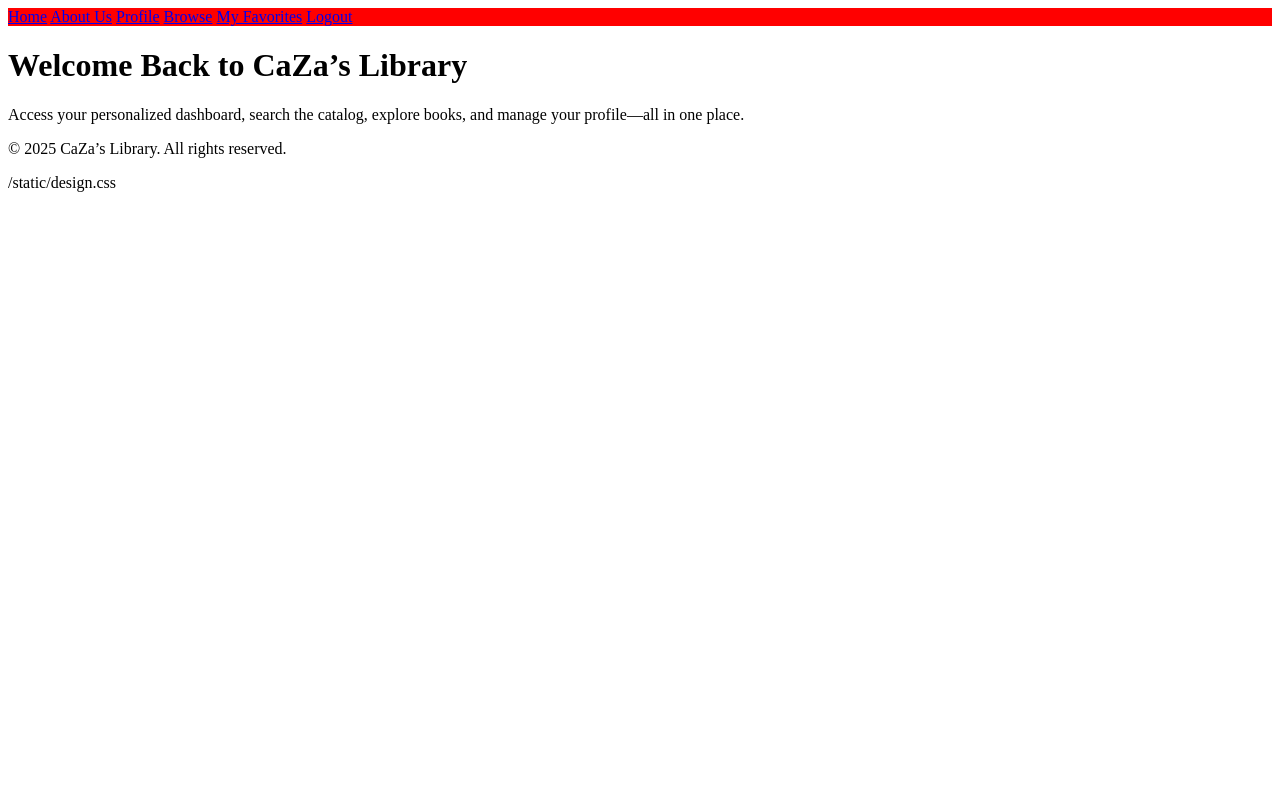
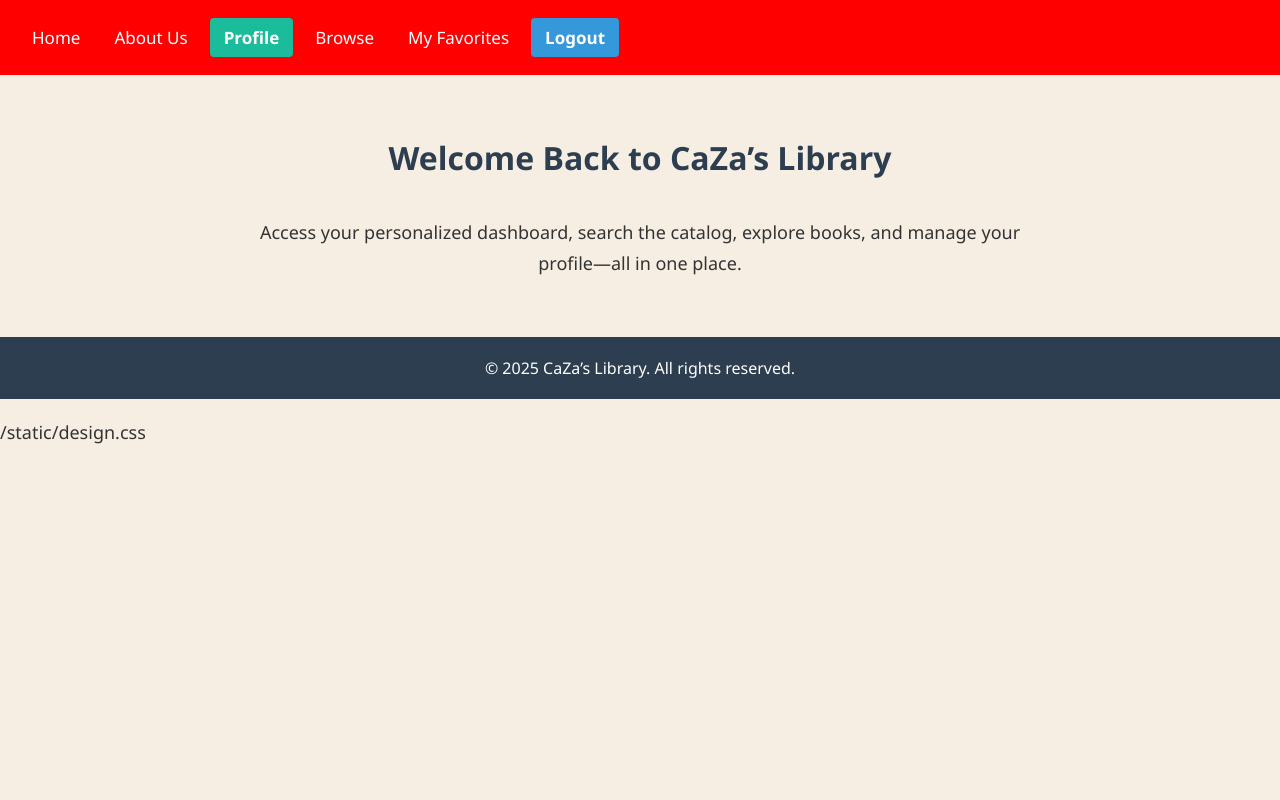
Before and after one commit to Cmier04/CaZa-s-Library, a Flask app: page /home_staff in a window 1280 px wide. Run offline with Flask 3, Linux system fonts and the light colour scheme.

Commit message:
took css from html files and added here

```diff
--- a/frontend/static/design.css
+++ b/frontend/static/design.css
@@ -7,3 +7,110 @@
  TODO: Design a general layout used across all pages
  TODO: come up with specialized layouts for member account page and staff account page (each will have different features present)
 */
+
+body {
+    margin: 0;
+    font-family: 'Segoe UI', Tahoma, Geneva, Verdana, sans-serif;
+    background-color: #f6eee3;
+    color: #333;
+    display: flex;
+    flex-direction: column;
+    min-height: 100vh;
+}
+
+/* Navigation Bar */
+.navbar {
+    background-color: #2c3e50;
+    padding: 14px 20px;
+    display: flex;
+    flex-wrap: wrap;
+    align-items: center;
+    gap: 10px;
+}
+
+.navbar a {
+    color: white;
+    text-decoration: none;
+    padding: 12px;
+    font-size: 17px;
+    transition: background-color 0.3s ease;
+}
+
+.navbar a:hover {
+    background-color: #1abc9c;
+    border-radius: 4px;
+}
+
+.navbar a.active {
+    background-color: #1abc9c;
+    border-radius: 4px;
+}
+
+.navbar a.nav-button {
+    background-color: #1abc9c;
+    border-radius: 4px;
+    padding: 8px 14px;
+    font-weight: bold;
+}
+
+.navbar a.nav-button:last-of-type {
+    background-color: #3498db;
+}
+
+.navbar a.nav-button:hover {
+    opacity: 0.85;
+}
+
+/* Main Content */
+.container {
+    flex-grow: 1;
+    padding: 40px 20px;
+    display: flex;
+    flex-direction: column;
+    align-items: center;
+    text-align: center;
+}
+
+.library-image {
+    width: 100%;
+    max-width: 1000px;
+    max-height: 400px;
+    object-fit: cover;
+    border-radius: 10px;
+    margin-bottom: 30px;
+}
+
+h1 {
+    color: #2c3e50;
+    margin-bottom: 20px;
+}
+
+p {
+    max-width: 800px;
+    line-height: 1.7;
+    font-size: 18px;
+}
+
+footer {
+    text-align: center;
+    padding: 20px;
+    background-color: #2c3e50;
+    color: white;
+}
+
+.cta-button {
+    display: inline-block;
+    margin-top: 25px;
+    padding: 12px 24px;
+    background-color: #1abc9c;
+    color: white;
+    font-size: 16px;
+    border: none;
+    border-radius: 6px;
+    text-decoration: none;
+    transition: background-color 0.3s ease;
+}
+
+.cta-button:hover {
+    background-color: #159e85;
+}
```
